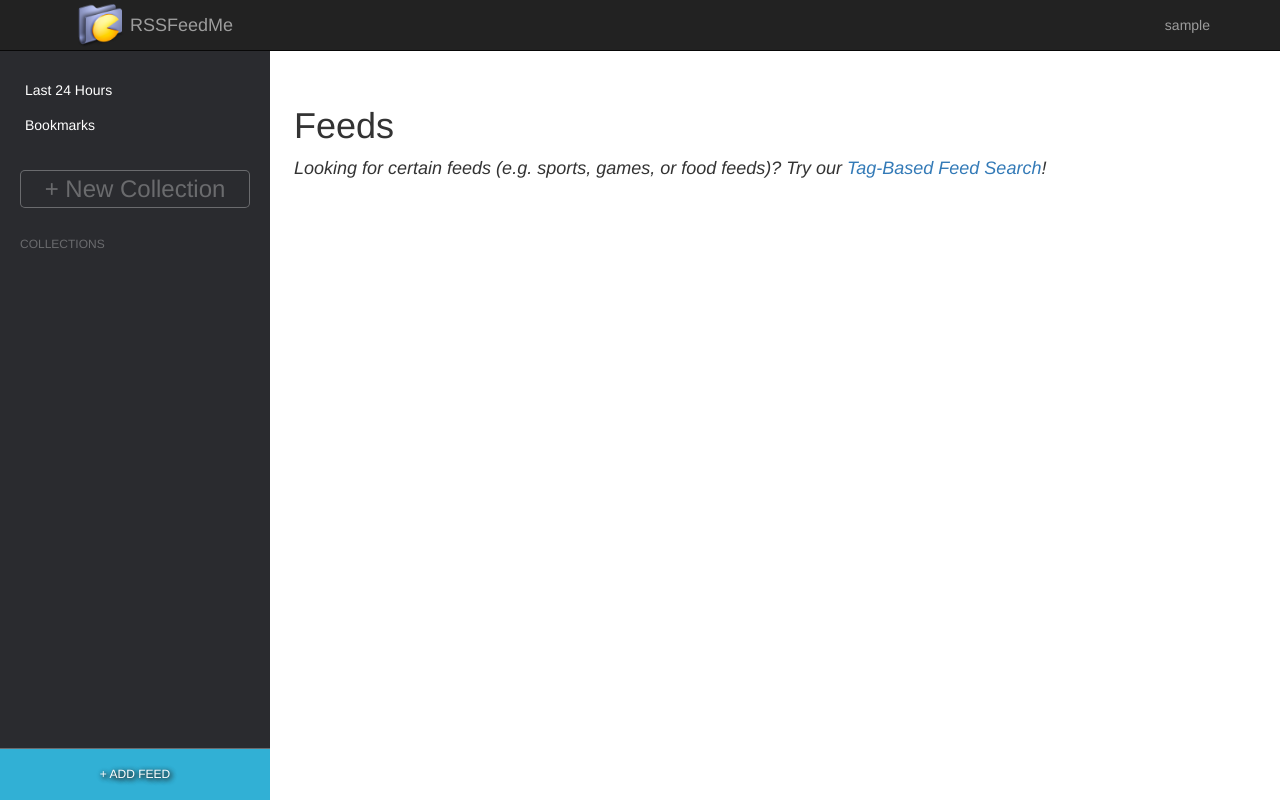
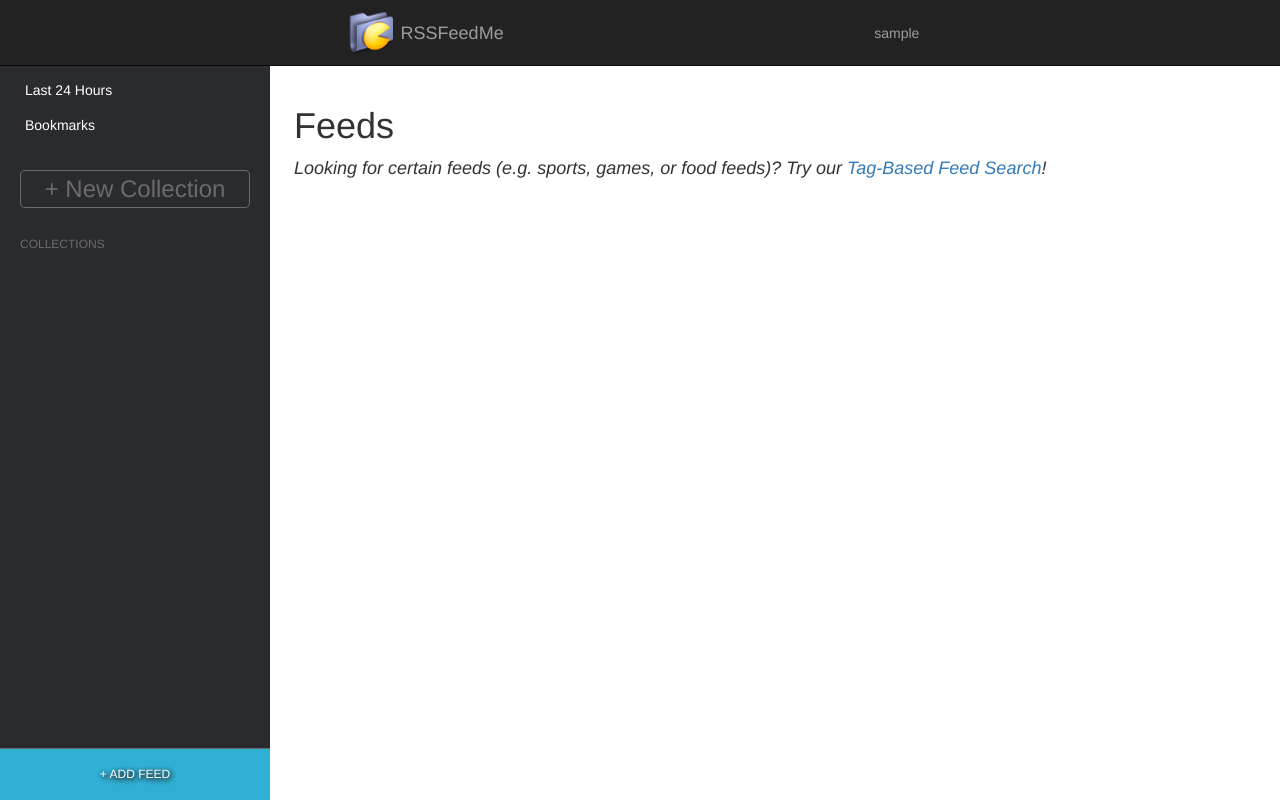
Before and after one commit to kchen21/RSSFeedMe, a Node server app: page /feeds in a window 1280 px wide. Run offline with Node 20, Linux system fonts and the light colour scheme; the visitor is signed in with stand-in values (Sample User, id 1); data that the repository does not hold is empty; some libraries are stand-ins or nearby versions.

Commit message:
Fix navbar styling

```diff
--- a/public/css/custom.css
+++ b/public/css/custom.css
@@ -66,10 +66,26 @@
 
 /*Navbar*/
 
-.navbar-header > img {
+.navbar {
+  display: flex;
+  justify-content: space-between;
+  align-items: center;
+  padding: 0.75rem 1.5rem;
+}
+
+.nav-left,
+.nav-right {
+  display: flex;
+  align-items: center;
+}
+
+.nav-left > img {
   width: 50px;
-  float: left;
-  margin: 0 5px;
+}
+
+.nav-left > .navbar-brand {
+  position: relative;
+  left: -10px;
 }
 
 .dropdown-button {
--- a/views/partials/navbar.ejs
+++ b/views/partials/navbar.ejs
@@ -1,11 +1,10 @@
 <nav class="navbar navbar-inverse navbar-fixed-top">
-  <div class="container">
-    <div class="navbar-header">
+    <div class="nav-left">
       <img src="/images/pacman_folder_icon.png"/>
       <a class="navbar-brand" href="/">RSSFeedMe</a>
     </div>
 
-    <ul class="nav navbar-nav navbar-right">
+    <ul class="nav navbar-nav nav-right">
       <li>
         <a class="dropdown-toggle" data-toggle="dropdown" href="#"><%= user.username %></a>
         <ul class="dropdown-menu">
@@ -16,8 +15,6 @@
         </ul>
       </li>
     </ul>
-  </div>
-
 </nav>
 
 <div id="profileModal" class="modal fade" role="dialog">
```
